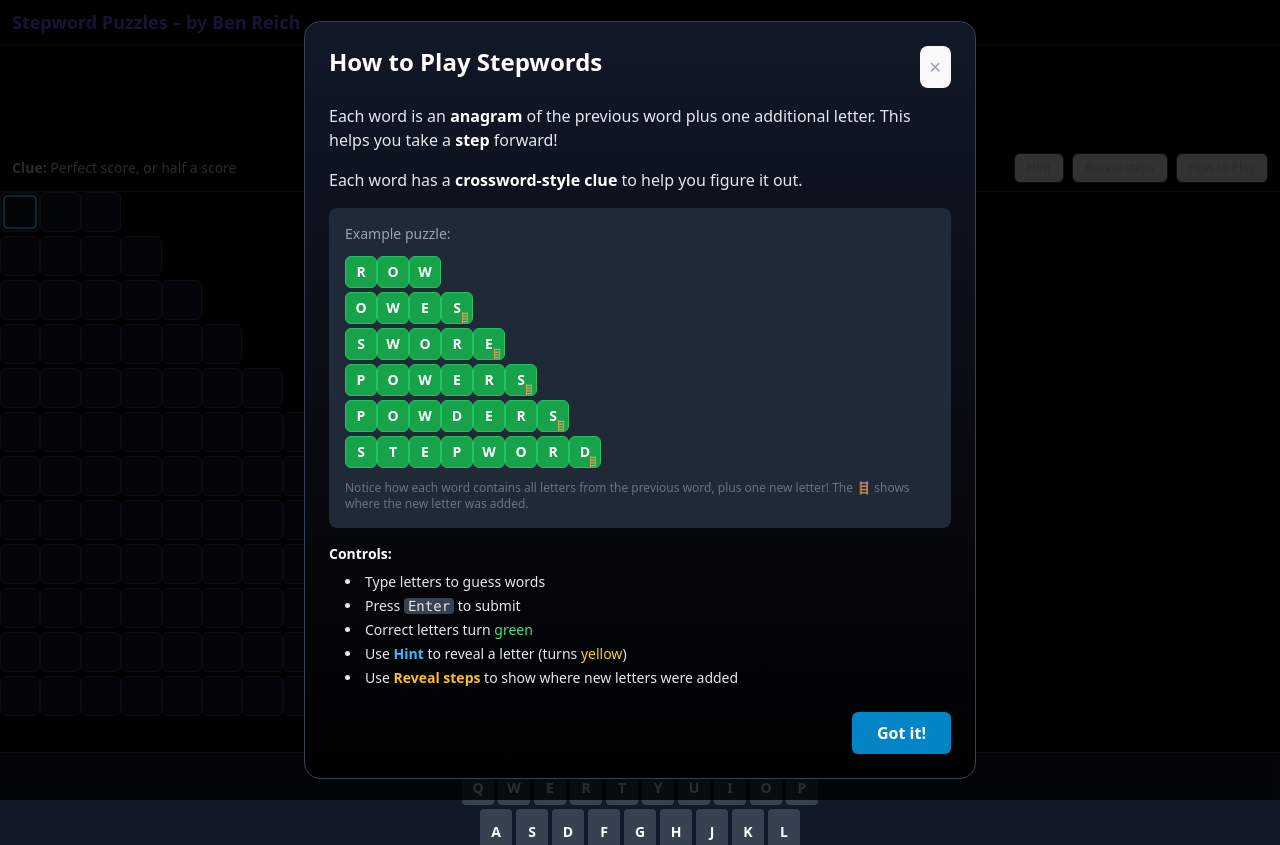
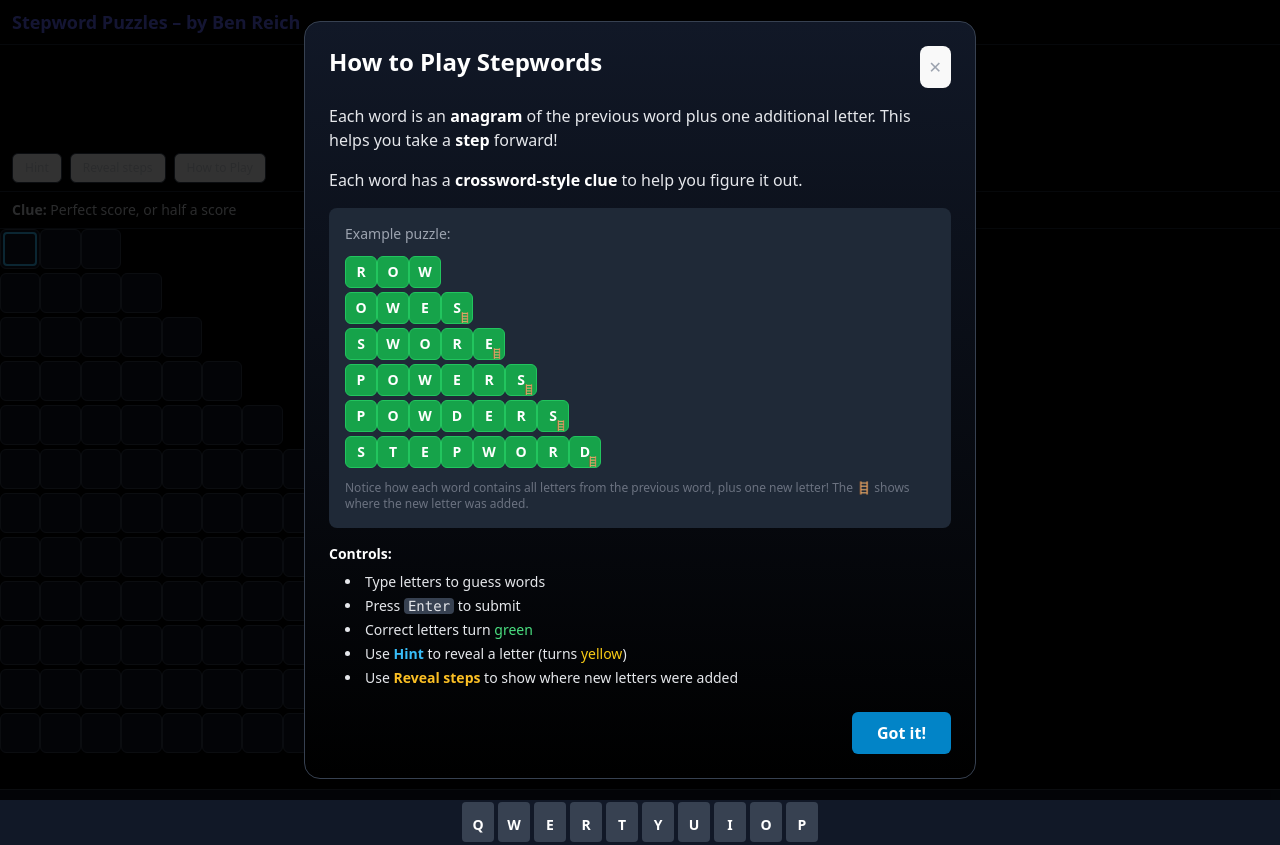
Before and after one commit to benreich4/stepwords, a React (Vite) app: page /1 in a window 1280 px wide. Built offline with nearby package versions, Linux system fonts and the light colour scheme.

Commit message:
Move clue to its own row

```diff
--- a/src/Game.jsx
+++ b/src/Game.jsx
@@ -419,9 +419,6 @@ export default function Game({ puzzle }) {
       </div>
 
       <div className="w-full px-3 py-2 flex items-center gap-2 sticky top-0 bg-black/80 backdrop-blur border-b border-gray-800 z-10">
-        <div className="flex-1 text-sm text-gray-300">
-          <span className="font-semibold">Clue:</span> {clue}
-        </div>
         <div className="flex items-center gap-2">
           <button
             onClick={() => setHintArmed((v) => !v)}
@@ -454,6 +451,12 @@ export default function Game({ puzzle }) {
           >
             How to Play
           </button>
+        </div>
+      </div>
+
+      <div className="w-full px-3 py-2 sticky top-[48px] bg-black/80 backdrop-blur border-b border-gray-800 z-10">
+        <div className="text-sm text-gray-300">
+          <span className="font-semibold">Clue:</span> {clue}
         </div>
       </div>
 
```
